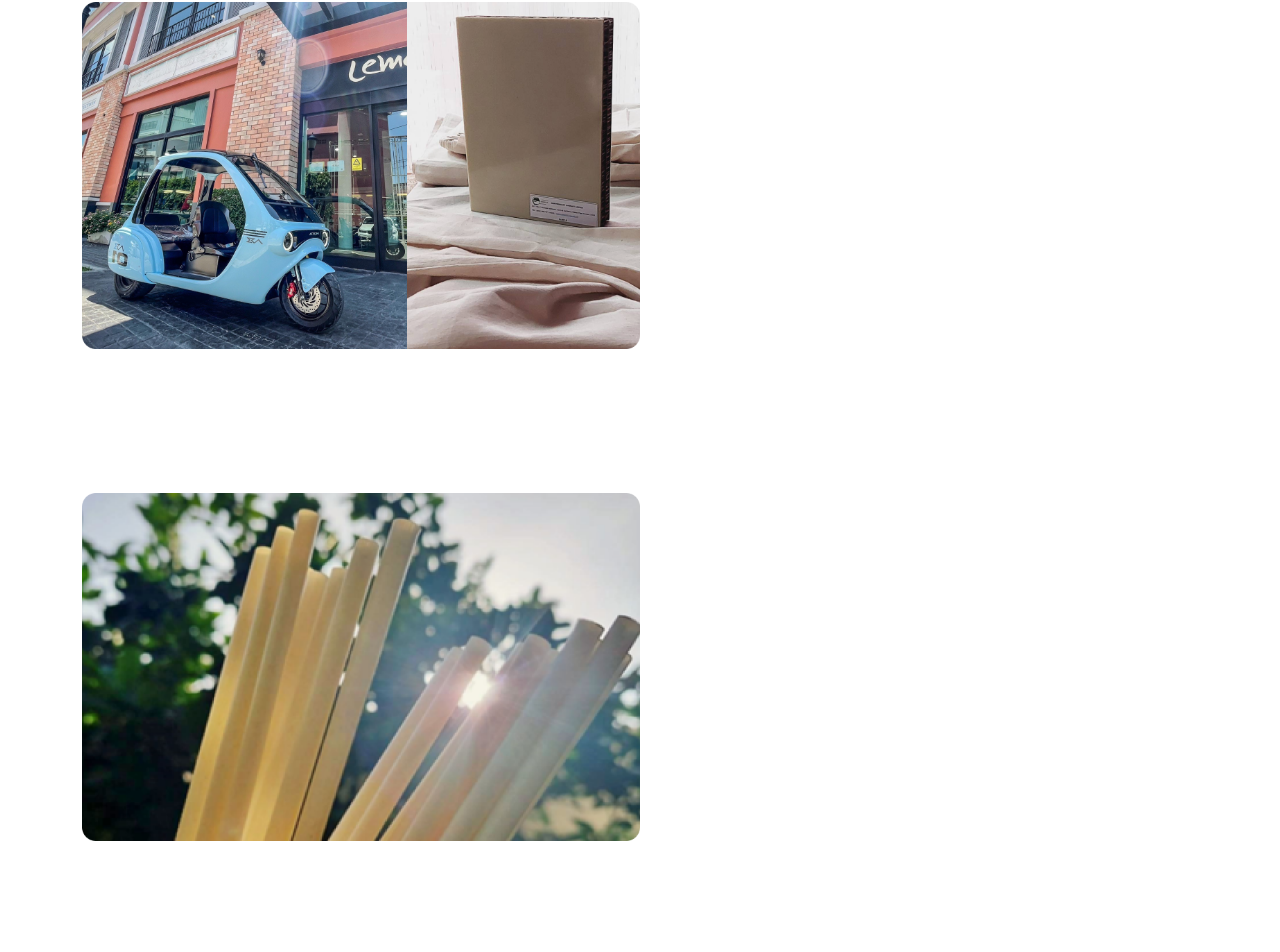
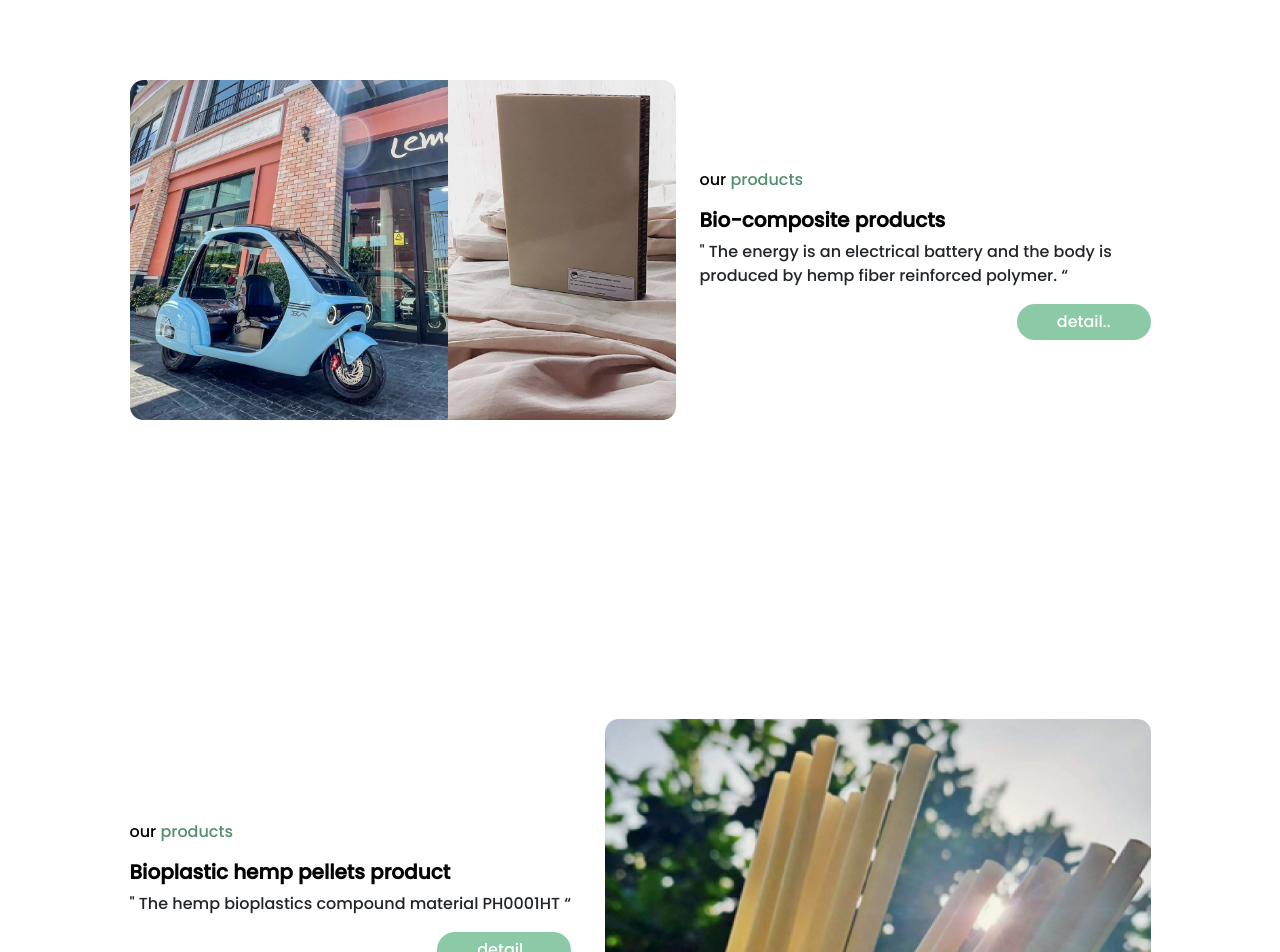
Before and after one commit to Emwich02/EmpowerMattVUE, a Vue app: page /ProductMain in a window 1280 px wide. Shown: the part 908-1860 px from the top of the page. Built offline with nearby package versions, Linux system fonts and the light colour scheme.

Commit message:
[productmain] เพิ่มข้อความ ใส่กล่อง เพิ่ม botton

```diff
--- a/src/assets/productmain.scss
+++ b/src/assets/productmain.scss
@@ -4,6 +4,7 @@ $color_3: white;
 $color_4: #4F4F4F;
 $color_5: #FFFDF5;
 $color_6: #1C1D23;
+$color_7: #8BC9A7;
 
 
 .picture {
@@ -26,3 +27,30 @@ $color_6: #1C1D23;
 	color: $color_2;
 	font-weight: bolder;
 }
+
+.black-text {
+	color: $color_1;
+
+}
+
+.green-text {
+	color: $color_2;
+}
+
+.right {
+        text-align: right;
+    }
+
+.full-height {
+        height: 80vh;
+        display: flex;
+        align-items: center;
+        justify-content: center;
+    }
+
+    .button-details {
+        background-color: $color_7;
+        padding: 6px 40px;
+        float:right;
+        border-radius: 30px;
+}
--- a/src/views/ProductMainView.vue
+++ b/src/views/ProductMainView.vue
@@ -8,7 +8,7 @@ import bioCompositePic from '@/images/bioCompositePic.png';
 const Data = {
     whatis: 'What is ',
     hemp: 'Hemp',
-    firstparagraph: '	            Hemp has been cultivated in the north of Thailand by the hill tribes or the tribesman for long times. There is a typical hemp story in Thailand which is relevant to Hmong people. They believe that hemp plays an important role in their lifestyle and culture. In their houses, they have Hmong clothing made from hemp fiber. For ceremonies, they always wear Hmong clothing. Especially in funeral ceremonies, they use hemp clothing and shoes for the deceased. They believe that hemp fiber serves as a guide for the journey of their deceased ancestors.',
+    firstparagraph: '               Hemp has been cultivated in the north of Thailand by the hill tribes or the tribesman for long times. There is a typical hemp story in Thailand which is relevant to Hmong people. They believe that hemp plays an important role in their lifestyle and culture. In their houses, they have Hmong clothing made from hemp fiber. For ceremonies, they always wear Hmong clothing. Especially in funeral ceremonies, they use hemp clothing and shoes for the deceased. They believe that hemp fiber serves as a guide for the journey of their deceased ancestors.',
     secondparagraph:`               Nowadays, hemp is widely used in various industries around the world. Hemp is claimed to be a keyword for sustainable economy on our planet. Eco-friendly products are the core concept of our company that we share with our partners. With care, we meticulously select hemp materials from organic farms in Thailand to produce our high-quality products before delivering them to you.`,
     our: 'our ',
     products: 'products',
@@ -34,16 +34,41 @@ const Data = {
             <br><br><br> <img :src="downlight" class="img-fluid" style="max-width: 100%; height: auto;">
         </div>
     </div>
-    </div><br><br><br>
+    </div>
 
-    <div class="container">
-        <img :src="bioCompositePic" class="img-fluid" style="max-width: 50%; height: auto;">
+    <div class="container full-height  ">
+            <div class="row justify-content-center">
+                <div class="col-md-6">
+                    <img :src="bioCompositePic" class="img-fluid" style="max-width: 100%; height: auto;">
+                </div>
 
-    </div><br><br> <br><br> <br><br>
-    <div class="container">
-    <img :src="bioPlasticPic" class="img-fluid" style="max-width: 50%; height: auto;">
-    </div>
-    <br><br><br><br><br><br>
+                <div class="col-md-5 d-flex align-items-center">
+                    <div><br>
+                        <p><span class="black-text">{{ Data.our }}</span>  <span class="green-text">{{ Data.products }}</span></p>
+                        <h5 class="blackbold-text">{{ Data.compositeTitle }}</h5>
+                        <p> {{ Data.compositeDetails }} </p>
+                        <p class="button-details"  style="color:white"> {{ Data.moreDetails }}</p>
+                    </div>
+                </div>
+            </div>
+        </div>
+
+        <div class="container full-height  ">
+            <div class="row justify-content-center">
+                <div class="col-md-5 d-flex align-items-center">
+                    <div><br>
+                        <p><span class="black-text">{{ Data.our }}</span>  <span class="green-text">{{ Data.products }}</span></p>
+                        <h5 class="blackbold-text">{{ Data.plasticTitle }}</h5>
+                        <p> {{ Data.plasticDetails }} </p>
+                        <p class="button-details"  style="color:white"> {{ Data.moreDetails }}</p>
+                    </div>
+                </div>
+                <div class="col-md-6">
+                    <img :src="bioPlasticPic" class="img-fluid" style="max-width: 100%; height: auto;">
+                </div>
+            </div>
+        </div>
+    <br><br><br>
 </template>
 
 <style lang="scss">
```
